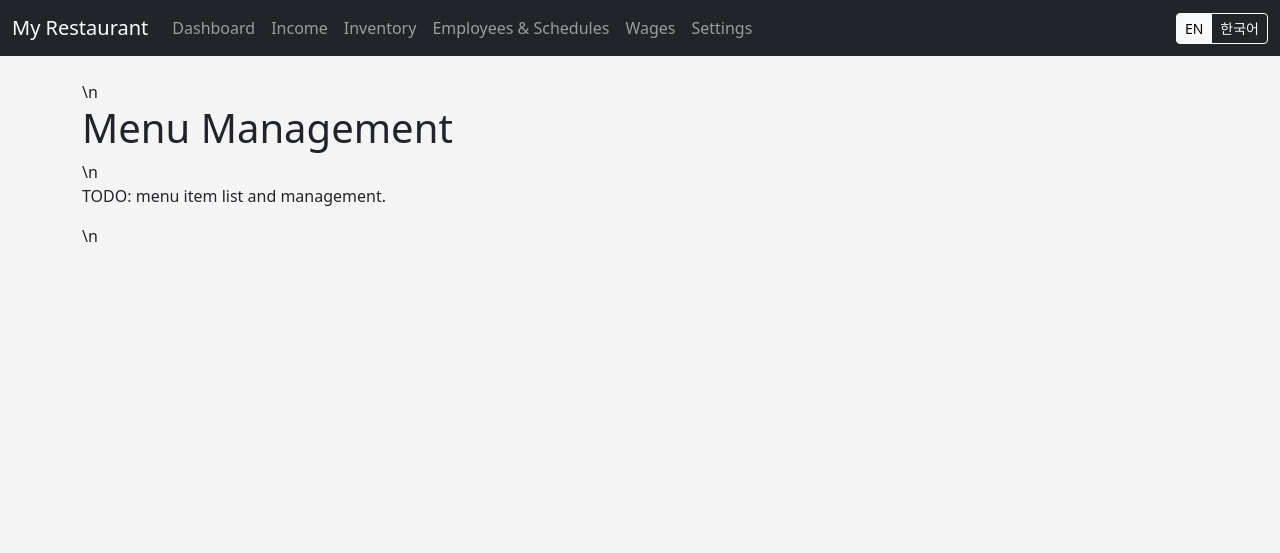
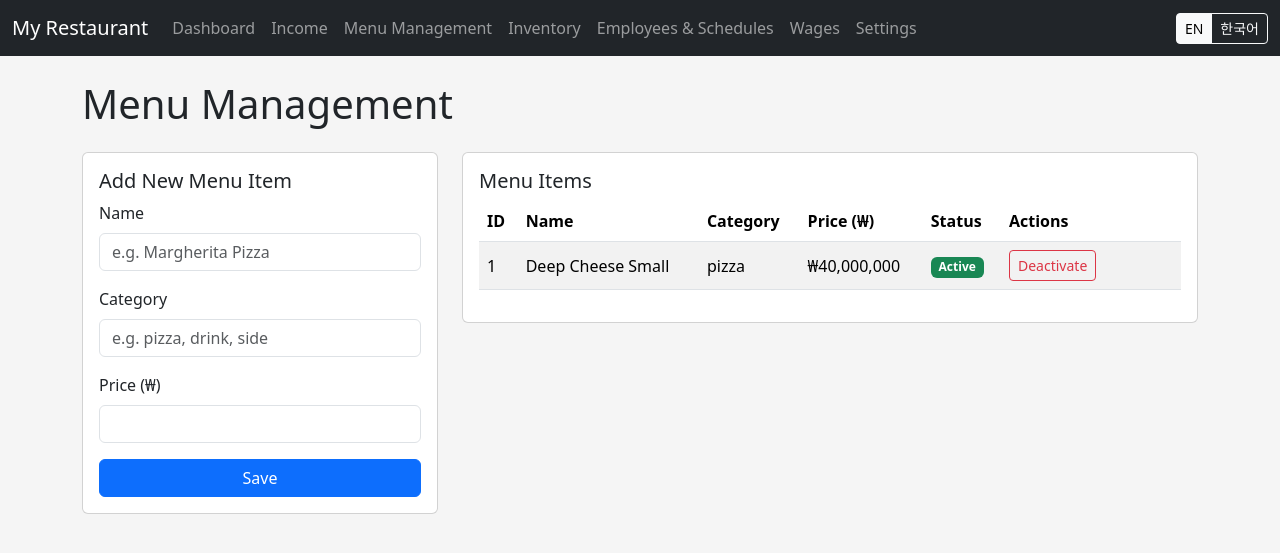
Before and after one commit to Phlorenci/restaurant_assistant., a Flask app: page /menu in a window 1280 px wide. Shown: the top 553 px of the page. Run offline with Flask 3, Linux system fonts and the light colour scheme; data comes from the database, SQL or seed files in the repository; both versions use the stored data as it was after the commit.

Commit message:
menu management
menu management with fully working features

```diff
--- a/app.py
+++ b/app.py
@@ -1,11 +1,15 @@
 from flask import Flask, render_template, redirect, url_for, request, session, g
+from datetime import date, timedelta
+
 from models.db import get_connection, init_db
 from models import settings as settings_model
-from datetime import date, timedelta
-
 from models import income as income_model
 from models import menu as menu_model
 
+
+# -------------------------------------------------
+# Language dictionary
+# -------------------------------------------------
 TRANSLATIONS = {
     'en': {
         'nav_dashboard': 'Dashboard',
@@ -54,12 +58,15 @@ TRANSLATIONS = {
 }
 
 
+# -------------------------------------------------
+# Create app
+# -------------------------------------------------
 def create_app():
     app = Flask(__name__)
     app.config['SECRET_KEY'] = 'change-this-secret-key'
 
     # ---------------------------
-    # Database
+    # Database connection
     # ---------------------------
     @app.before_request
     def before_request():
@@ -73,7 +80,7 @@ def create_app():
             conn.close()
 
     # ---------------------------
-    # Global translations
+    # Global template variables
     # ---------------------------
     @app.context_processor
     def inject_globals():
@@ -89,7 +96,7 @@ def create_app():
         return dict(settings=app_settings, t=TRANSLATIONS[lang], current_lang=lang)
 
     # ---------------------------
-    # Language route
+    # Language switch
     # ---------------------------
     @app.route('/set_language/<lang_code>')
     def set_language(lang_code):
@@ -121,7 +128,7 @@ def create_app():
         return render_template('dashboard.html')
 
     # ---------------------------
-    # Income Overview
+    # Income overview
     # ---------------------------
     @app.route('/income')
     def income_overview():
@@ -135,16 +142,16 @@ def create_app():
         end_date = request.args.get("end_date") or default_end
 
         daily_rows = []
-        total_income = 0.0
-        total_dine_in = 0.0
-        total_delivery = 0.0
+        total_income = 0
+        total_dine_in = 0
+        total_delivery = 0
 
         if conn:
             daily_rows = income_model.get_daily_income(conn, start_date, end_date)
             for row in daily_rows:
-                total_income += row["total_income"] or 0
-                total_dine_in += row["dine_in_income"] or 0
-                total_delivery += row["delivery_income"] or 0
+                total_income += row.get("total_income", 0)
+                total_dine_in += row.get("dine_in_income", 0)
+                total_delivery += row.get("delivery_income", 0)
 
         return render_template(
             "income/overview.html",
@@ -157,7 +164,7 @@ def create_app():
         )
 
     # ---------------------------
-    # Record Sales
+    # Record sales
     # ---------------------------
     @app.route('/income/record', methods=['GET', 'POST'])
     def record_sales():
@@ -173,8 +180,8 @@ def create_app():
 
             sales_rows = []
             for mid in menu_ids:
-                dine_in_qty = int(request.form.get(f"dine_in_{mid}", "0") or 0)
-                delivery_qty = int(request.form.get(f"delivery_{mid}", "0") or 0)
+                dine_in_qty = int(request.form.get(f"dine_in_{mid}", 0) or 0)
+                delivery_qty = int(request.form.get(f"delivery_{mid}", 0) or 0)
 
                 sales_rows.append({
                     "menu_item_id": int(mid),
@@ -189,12 +196,13 @@ def create_app():
         return render_template("income/record_sales.html", menu_items=menu_items, date_str=today_str)
 
     # ---------------------------
-    # Menu List
+    # Menu list (add/show)
     # ---------------------------
     @app.route('/menu', methods=['GET', 'POST'])
     def menu_list():
         conn = getattr(g, "db_conn", None)
-        if not conn:
+
+        if conn is None:
             return render_template("income/menu.html", menu_items=[])
 
         if request.method == "POST":
@@ -206,7 +214,7 @@ def create_app():
                 try:
                     price = float(price_str)
                 except ValueError:
-                    price = 0.0
+                    price = 0
 
                 if price > 0:
                     menu_model.add_menu_item(conn, name, category, price, image_path=None)
@@ -216,6 +224,33 @@ def create_app():
         menu_items = menu_model.get_menu_items(conn, include_inactive=True)
         return render_template("income/menu.html", menu_items=menu_items)
 
+    # ---------------------------
+    # Menu deactivate
+    # ---------------------------
+    @app.route('/menu/<int:item_id>/deactivate')
+    def menu_deactivate(item_id: int):
+        """
+        Mark a menu item as inactive (soft delete).
+        The item stays in the database but is hidden from active lists.
+        """
+        conn = getattr(g, "db_conn", None)
+        if conn:
+            menu_model.set_menu_item_active(conn, item_id, active=False)
+        return redirect(url_for("menu_list"))
+
+    # ---------------------------
+    # Menu activate
+    # ---------------------------
+    @app.route('/menu/<int:item_id>/activate')
+    def menu_activate(item_id: int):
+        conn = getattr(g, "db_conn", None)
+        if conn:
+            menu_model.set_menu_item_active(conn, item_id, active=True)
+        return redirect(url_for("menu_list"))
+
+    # ---------------------------
+    # Recipes page
+    # ---------------------------
     @app.route('/menu/recipes')
     def menu_recipes():
         return render_template('income/recipes.html')
@@ -291,9 +326,9 @@ def create_app():
     return app
 
 
-# ---------------------------
-# Run App
-# ---------------------------
+# -------------------------------------------------
+# Run app
+# -------------------------------------------------
 if __name__ == '__main__':
     app = create_app()
     app.run(debug=True)
--- a/templates/base.html
+++ b/templates/base.html
@@ -21,13 +21,32 @@
     </button>
     <div class="collapse navbar-collapse" id="navbarNav">
       <ul class="navbar-nav me-auto mb-2 mb-lg-0">
-        <li class="nav-item"><a class="nav-link" href="{{ url_for('dashboard') }}">{{ t['nav_dashboard'] }}</a></li>
-        <li class="nav-item"><a class="nav-link" href="{{ url_for('income_overview') }}">{{ t['nav_income'] }}</a></li>
-        <li class="nav-item"><a class="nav-link" href="{{ url_for('inventory_list') }}">{{ t['nav_inventory'] }}</a></li>
-        <li class="nav-item"><a class="nav-link" href="{{ url_for('employees_list') }}">{{ t['nav_employees'] }}</a></li>
-        <li class="nav-item"><a class="nav-link" href="{{ url_for('wages') }}">{{ t['nav_wages'] }}</a></li>
-        <li class="nav-item"><a class="nav-link" href="{{ url_for('settings') }}">{{ t['nav_settings'] }}</a></li>
-      </ul>
+  <li class="nav-item">
+    <a class="nav-link" href="{{ url_for('dashboard') }}">{{ t['nav_dashboard'] }}</a>
+  </li>
+
+  <li class="nav-item">
+    <a class="nav-link" href="{{ url_for('income_overview') }}">{{ t['nav_income'] }}</a>
+  </li>
+
+  <!-- NEW: Menu tab -->
+  <li class="nav-item">
+    <a class="nav-link" href="{{ url_for('menu_list') }}">{{ t['title_menu'] }}</a>
+  </li>
+
+  <li class="nav-item">
+    <a class="nav-link" href="{{ url_for('inventory_list') }}">{{ t['nav_inventory'] }}</a>
+  </li>
+  <li class="nav-item">
+    <a class="nav-link" href="{{ url_for('employees_list') }}">{{ t['nav_employees'] }}</a>
+  </li>
+  <li class="nav-item">
+    <a class="nav-link" href="{{ url_for('wages') }}">{{ t['nav_wages'] }}</a>
+  </li>
+  <li class="nav-item">
+    <a class="nav-link" href="{{ url_for('settings') }}">{{ t['nav_settings'] }}</a>
+  </li>
+</ul>
       <div class="d-flex align-items-center">
         {% if settings.kakao_link %}
         <a href="{{ settings.kakao_link }}" target="_blank" class="btn btn-warning btn-sm me-3">
--- a/templates/income/menu.html
+++ b/templates/income/menu.html
@@ -1 +1,113 @@
-{% extends 'base.html' %}\n{% block content %}\n<h1>{{ t['title_menu'] }}</h1>\n<p>TODO: menu item list and management.</p>\n{% endblock %}\n
+{% extends 'base.html' %}
+{% block content %}
+<h1 class="mb-4">{{ t['title_menu'] }}</h1>
+
+<div class="row">
+  <!-- Left: Add new menu item form -->
+  <div class="col-md-4">
+    <div class="card mb-4">
+      <div class="card-body">
+        <h5 class="card-title">Add New Menu Item</h5>
+
+        <!-- Form submits to /menu (same route) with POST -->
+        <form method="post">
+          <!-- Name -->
+          <div class="mb-3">
+            <label class="form-label">Name</label>
+            <input type="text"
+                   name="name"
+                   class="form-control"
+                   placeholder="e.g. Margherita Pizza"
+                   required>
+          </div>
+
+          <!-- Category (optional) -->
+          <div class="mb-3">
+            <label class="form-label">Category</label>
+            <input type="text"
+                   name="category"
+                   class="form-control"
+                   placeholder="e.g. pizza, drink, side">
+          </div>
+
+          <!-- Price -->
+          <div class="mb-3">
+            <label class="form-label">Price (₩)</label>
+            <input type="number"
+                   name="price"
+                   class="form-control"
+                   step="100"
+                   min="0"
+                   required>
+          </div>
+
+          <button type="submit" class="btn btn-primary w-100">
+            {{ t['btn_save'] }}
+          </button>
+        </form>
+      </div>
+    </div>
+  </div>
+
+  <!-- Right: Table of existing menu items -->
+  <div class="col-md-8">
+    <div class="card mb-4">
+      <div class="card-body">
+        <h5 class="card-title">Menu Items</h5>
+
+        {% if menu_items %}
+        <div class="table-responsive">
+          <table class="table table-striped align-middle">
+            <thead>
+              <tr>
+                <th>ID</th>
+                <th>Name</th>
+                <th>Category</th>
+                <th>Price (₩)</th>
+                <th>Status</th>
+                <th style="width: 180px;">Actions</th>
+              </tr>
+            </thead>
+            <tbody>
+              {% for item in menu_items %}
+              <tr>
+                <td>{{ item.id }}</td>
+                <td>{{ item.name }}</td>
+                <td>{{ item.category or '-' }}</td>
+                <td>{{ '₩{:,.0f}'.format(item.price) }}</td>
+                <td>
+                  {% if item.active %}
+                    <span class="badge bg-success">Active</span>
+                  {% else %}
+                    <span class="badge bg-secondary">Inactive</span>
+                  {% endif %}
+                </td>
+                <td>
+                  {% if item.active %}
+                    <!-- Deactivate button -->
+                    <a href="{{ url_for('menu_deactivate', item_id=item.id) }}"
+                       class="btn btn-sm btn-outline-danger">
+                      Deactivate
+                    </a>
+                  {% else %}
+                    <!-- Activate button -->
+                    <a href="{{ url_for('menu_activate', item_id=item.id) }}"
+                       class="btn btn-sm btn-outline-success">
+                      Activate
+                    </a>
+                  {% endif %}
+                  <!-- Later we can add: Edit button here -->
+                </td>
+              </tr>
+              {% endfor %}
+            </tbody>
+          </table>
+        </div>
+        {% else %}
+        <p>No menu items yet. Use the form on the left to add your first item.</p>
+        {% endif %}
+      </div>
+    </div>
+  </div>
+</div>
+{% endblock %}
```
Also changed, not shown: restaurant.db, test.db.
